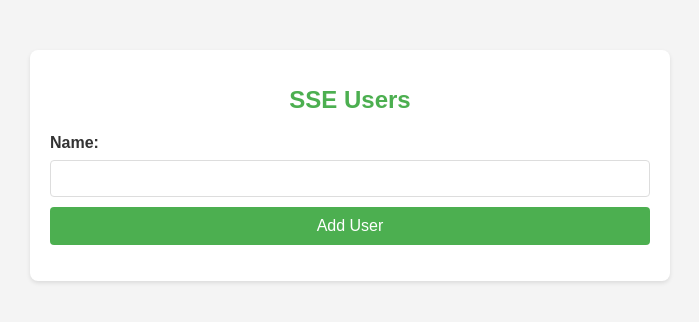
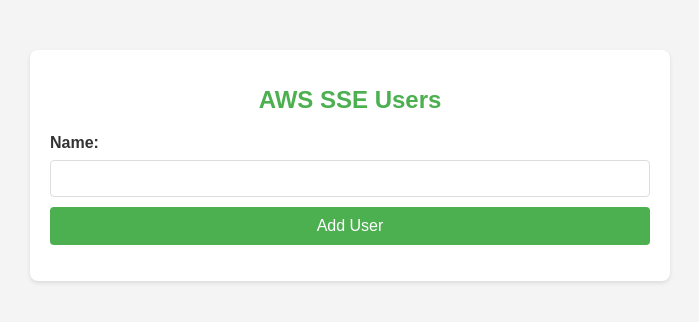
Before and after one commit to raghavendraurshr/cloud, a Flask app: page / in a window 1280 px wide. Shown: the top 322 px of the page, without its empty margins (290-989 px from the left). Run offline with Flask 3, Linux system fonts and the light colour scheme; data that the repository does not hold is empty.

Commit message:
Update index.html

```diff
--- a/templates/index.html
+++ b/templates/index.html
@@ -69,7 +69,7 @@
 </head>
 <body>
     <div class="container">
-        <h1> SSE Users</h1>
+        <h1> AWS SSE Users</h1>
         <form action="{{ url_for('add_user') }}" method="post">
             <label for="name">Name:</label>
             <input type="text" id="name" name="name" required>
```
